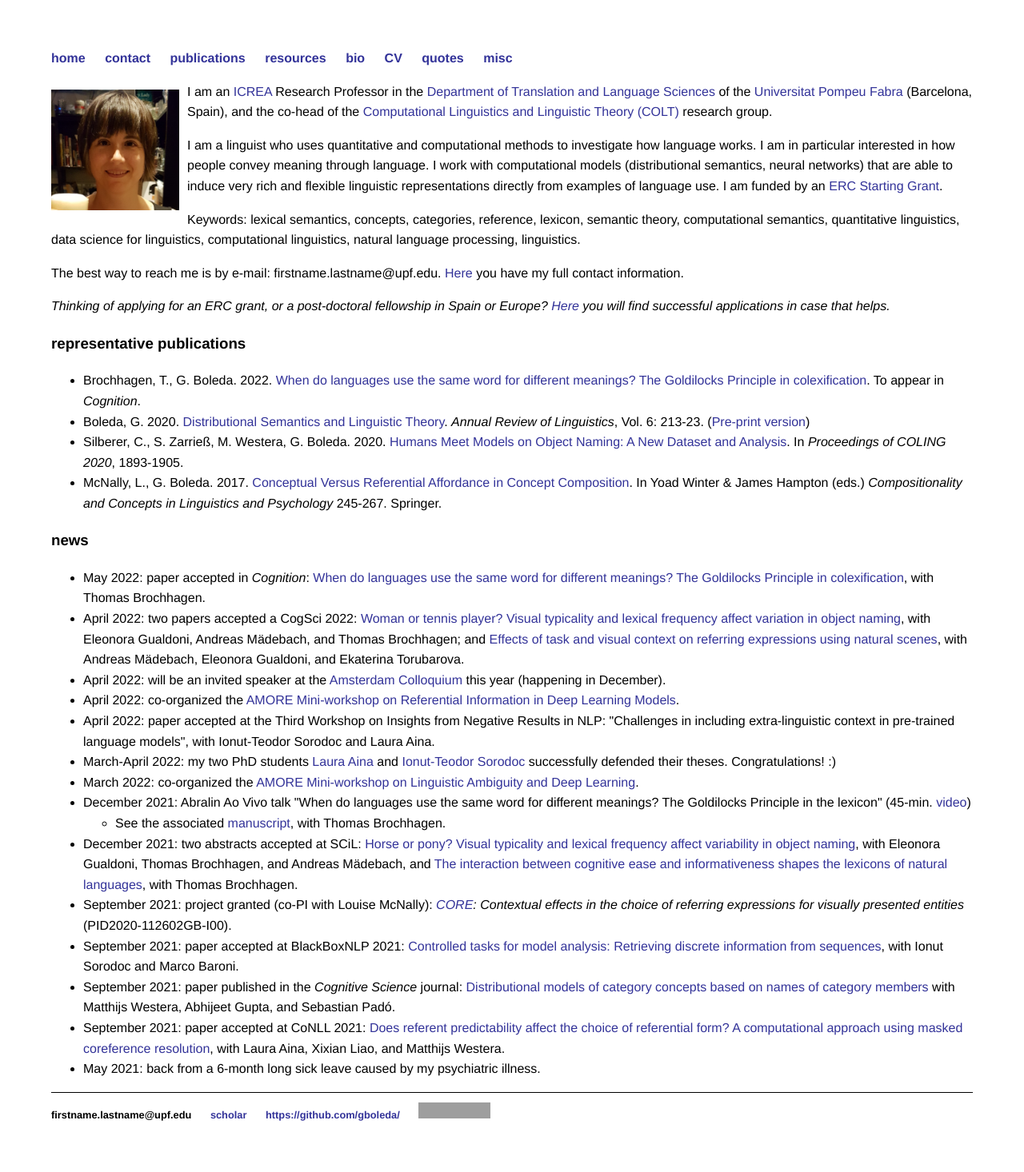
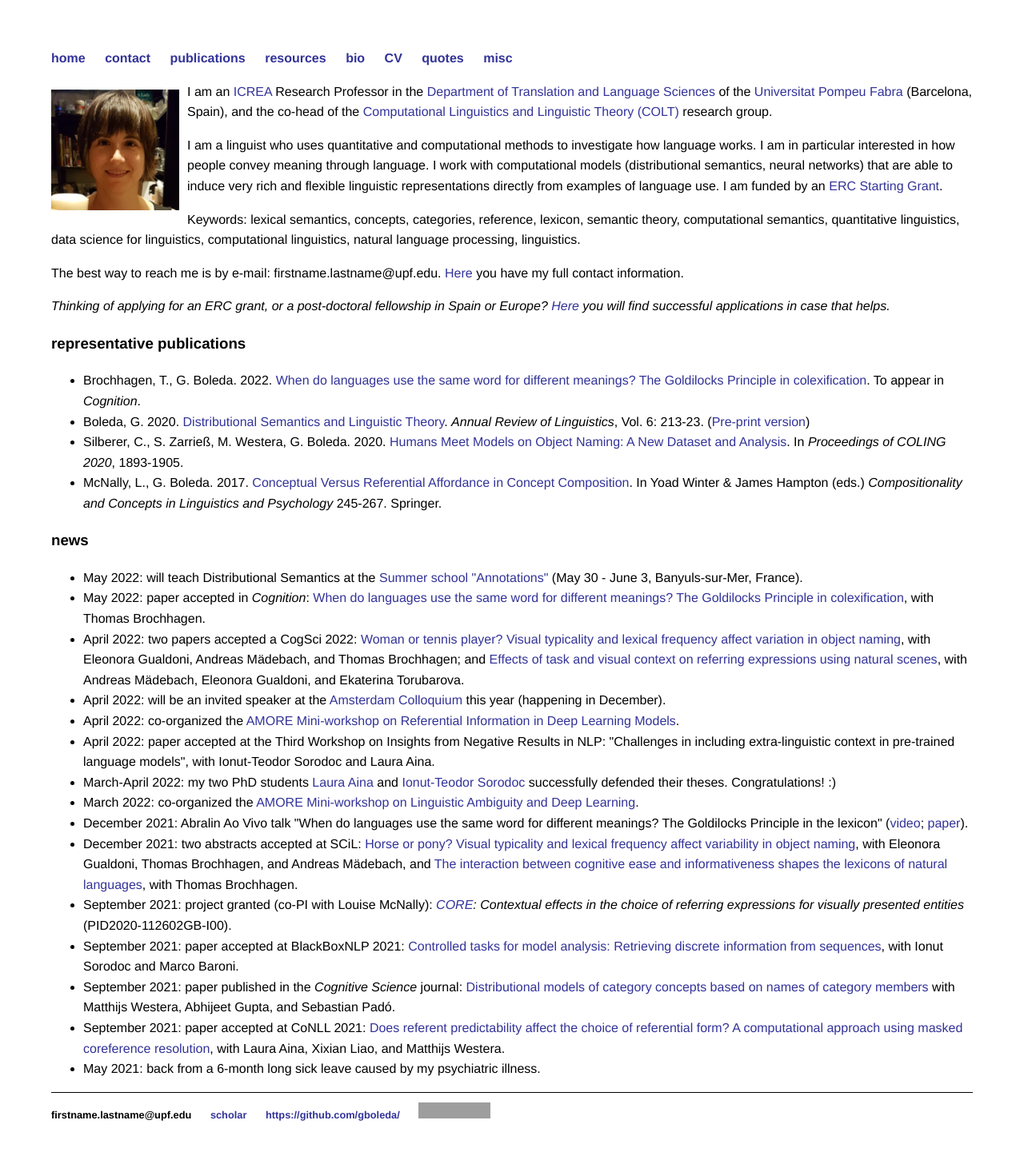
Before and after one commit to gboleda/gboleda.github.io, a Jekyll site: the page built from index.html, in a window 1280 px wide. Shown: the whole page at 80% size. Built offline with Jekyll 4.4.1, drawn with Linux system fonts in a browser that asks for light colours; grey boxes are pictures that could not be loaded.

Commit message:
update news

```diff
--- a/index.html
+++ b/index.html
@@ -35,6 +35,7 @@ and the co-head of the <a href="https://www.upf.edu/web/colt/">Computational Lin
 
 <h3>news</h3>
 <ul>
+   <li>May 2022: will teach Distributional Semantics at the <a href="http://annotations-2022.llf-paris.fr/index.php?langue=en">Summer school "Annotations"</a> (May 30 - June 3, Banyuls-sur-Mer, France).</li>
    <li>May 2022: paper accepted in <i>Cognition</i>: <a href="https://psyarxiv.com/efs4p/">When do languages use the same word for different meanings? The Goldilocks Principle in colexification</a>, with Thomas Brochhagen.</li>
   <li>April 2022: two papers accepted a CogSci 2022: <a href="https://psyarxiv.com/34ckf/">Woman or tennis player? Visual typicality and lexical frequency affect variation in object naming</a>, with Eleonora Gualdoni, Andreas Mädebach, and Thomas Brochhagen; and <a href="https://psyarxiv.com/fyzsk/">Effects of task and visual context on referring expressions using natural scenes</a>, with Andreas Mädebach, Eleonora Gualdoni, and Ekaterina Torubarova.</li>
   <li>April 2022: will be an invited speaker at the <a href="https://events.illc.uva.nl/AC/AC2022/">Amsterdam Colloquium</a> this year (happening in December).</li>
@@ -42,13 +43,9 @@ and the co-head of the <a href="https://www.upf.edu/web/colt/">Computational Lin
    <li>April 2022: paper accepted at the Third Workshop on Insights from Negative Results in NLP: "Challenges in including extra-linguistic context in pre-trained language models", with Ionut-Teodor Sorodoc and Laura Aina.</li>
   <li>March-April 2022: my two PhD students <a href="https://lauraina.github.io/">Laura Aina</a> and <a href="https://sorodoc.github.io/">Ionut-Teodor Sorodoc</a> successfully defended their theses. Congratulations! :)</li>
   <li>March 2022: co-organized the <a href="https://www.upf.edu/web/amore/home/-/asset_publisher/zT3lPdngMqBo/content/id/256535069/maximized">AMORE Mini-workshop on Linguistic Ambiguity and Deep Learning</a>.</li>
-  <li>December 2021: Abralin Ao Vivo talk "When do languages use the same word for different meanings? The Goldilocks Principle in the lexicon" (45-min. <a href="https://www.youtube.com/watch?v=6XP5pGv4RG8">video</a>)
-    <ul>
-      <li>See the associated <a href="https://psyarxiv.com/efs4p/">manuscript</a>, with Thomas Brochhagen.</li>
-    </ul>
-  </li>
+   <li>December 2021: Abralin Ao Vivo talk "When do languages use the same word for different meanings? The Goldilocks Principle in the lexicon" (<a href="https://www.youtube.com/watch?v=6XP5pGv4RG8">video</a>; <a href="https://psyarxiv.com/efs4p/">paper</a>).</li>
   <li>December 2021: two abstracts accepted at SCiL: <a href="https://scholarworks.umass.edu/cgi/viewcontent.cgi?article=1245&context=scil">Horse or pony? Visual typicality and lexical frequency affect variability in object naming</a>, with Eleonora Gualdoni, Thomas Brochhagen, and Andreas Mädebach, and <a href="https://scholarworks.umass.edu/cgi/viewcontent.cgi?article=1238&context=scil">The interaction between cognitive ease and informativeness shapes the lexicons of natural languages</a>, with Thomas Brochhagen.</li>
-  <li>September 2021: project granted (co-PI with Louise McNally): <i><a href="https://www.upf.edu/web/mcnally/research">CORE</a>: Contextual effects in the choice of referring expressions for visually presented entities</i> (PID2020-112602GB-I00).</li>
+  <li>September 2021: project granted (co-PI with Louise McNally): <i><a href="https://www.upf.edu/web/colt/projects/-/asset_publisher/ICyVGXx3gy6v/content/id/253527813/maximized">CORE</a>: Contextual effects in the choice of referring expressions for visually presented entities</i> (PID2020-112602GB-I00).</li>
   <li>September 2021: paper accepted at BlackBoxNLP 2021: <a href="https://aclanthology.org/2021.blackboxnlp-1.37.pdf">Controlled tasks for model analysis: Retrieving discrete information from sequences</a>, with Ionut Sorodoc and Marco Baroni.</li>
   <li>September 2021: paper published in the <i>Cognitive Science</i> journal: <a href="http://dx.doi.org/10.1111/cogs.13029">Distributional models of category concepts based on names of category members</a> with Matthijs Westera, Abhijeet Gupta, and Sebastian Padó.</li>
   <li>September 2021: paper accepted at CoNLL 2021: <a href="https://aclanthology.org/2021.conll-1.36.pdf">Does referent predictability affect the choice of referential form? A computational approach using masked coreference resolution</a>, with Laura Aina, Xixian Liao, and Matthijs Westera.
```
